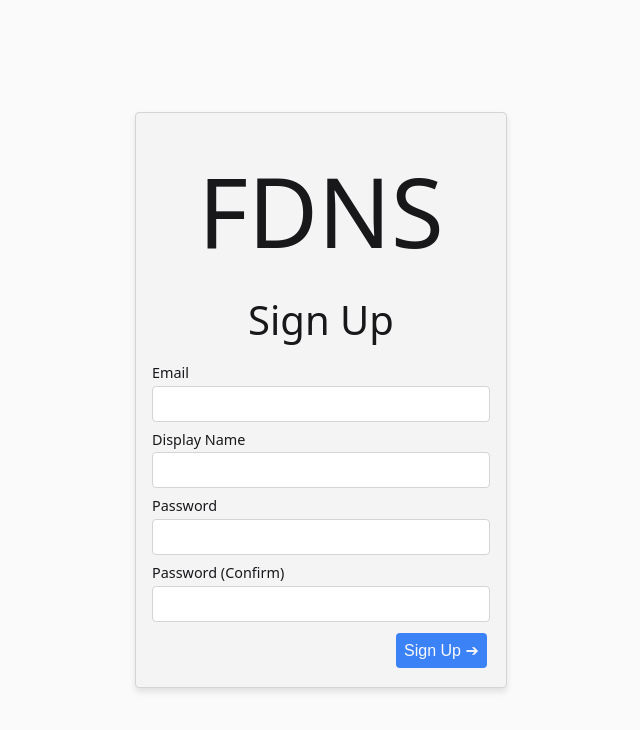
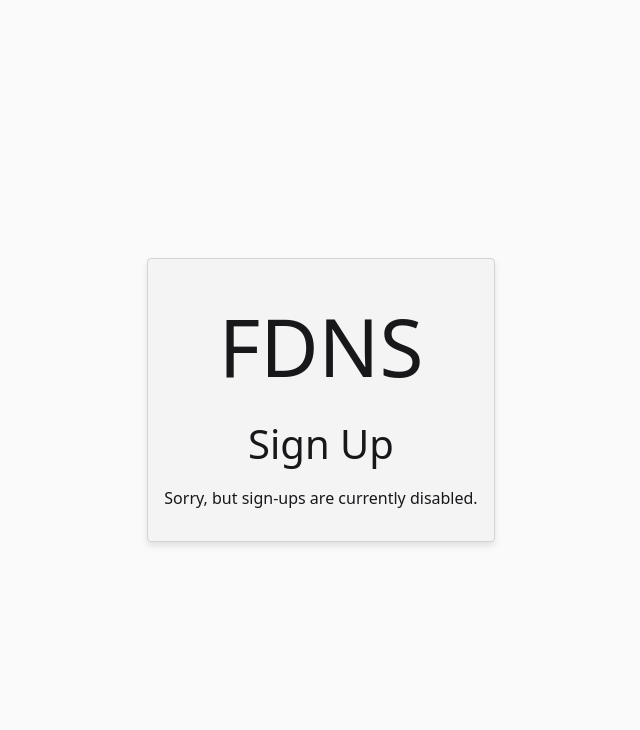
Before and after one commit to HOSTSdotTXT/hostsdottxt-web, a React (Create React App) app: page /signup in a window 1280 px wide. Shown: the top 730 px of the page, without its empty margins (319-959 px from the left). Built offline with nearby package versions, Linux system fonts and the light colour scheme; no server answers.

Commit message:
signup works

```diff
--- a/src/routes/Login.js
+++ b/src/routes/Login.js
@@ -35,7 +35,7 @@ const LoginCard = styled("div", {
 
 const Title = styled("h1", {
   textAlign: "center",
-  fontSize: "6em",
+  fontSize: "5em",
   margin: "1rem 0",
   fontWeight: 300,
 });
@@ -109,7 +109,7 @@ function Login(props) {
         });
       }
     });
-  }, 500);
+  }, 200);
 
   function onKeyPress(e) {
     if (e.key == "Enter") {
--- a/src/routes/SignUp.js
+++ b/src/routes/SignUp.js
@@ -1,6 +1,11 @@
-import {styled} from "@stitches/react";
+import { styled } from "@stitches/react";
 import Button from "../uikit/Button.js";
 import Input from "../uikit/Input.js"
+import { debounce } from "lodash";
+import { useState } from "react";
+import { useAuth } from "../hooks/useAuth.js";
+import { useNavigate } from "react-router-dom";
+import { useFeatures } from "../hooks/useFeatures.js";
 
 const Flex = styled("div", {
   display: "flex",
@@ -19,7 +24,7 @@ const LoginCard = styled("div", {
 
 const Title = styled("h1", {
   textAlign: "center",
-  fontSize: "6em",
+  fontSize: "5em",
   margin: "1rem 0",
   fontWeight: 300,
 });
@@ -45,22 +50,98 @@ const AlignRight = styled("div", {
 })
 
 export function SignUp() {
+  const [passwordsMatch, setPasswordsMatch] = useState(true);
+  const [emailValid, setEmailValid] = useState(true);
+  const auth = useAuth();
+  const features = useFeatures();
+  const navigate = useNavigate();
+
+  const checkPasswordsMatch = debounce((e) => {
+    const password = document.getElementById("password").value;
+    const passwordConfirm = document.getElementById("passwordConfirm").value;
+
+    if (password === "" || passwordConfirm === "") {
+      return;
+    }
+    if (password !== passwordConfirm) {
+      console.debug("passwords don't match");
+      setPasswordsMatch(false);
+    } else {
+      console.debug("passwords match");
+      setPasswordsMatch(true);
+    }
+  }, 200);
+
+  const checkEmailValid = debounce((e) => {
+    const email = e.target.value;
+
+    if (email === "") {
+      return;
+    }
+
+    const re = /.{1,64}@.{1,64}\..{1,64}/i
+    if (!re.test(email)) {
+      console.debug("email is invalid");
+      setEmailValid(false);
+    } else {
+      console.debug("email is valid");
+      setEmailValid(true);
+    }
+
+  }, 200);
+
+  const handleSubmit = () => {
+    fetch("/api/v1/users", {
+      method: "POST",
+      headers: {
+        "Content-Type": "application/json",
+      },
+      body: JSON.stringify({
+        email: document.getElementById("email").value.trim(),
+        password: document.getElementById("password").value.trim(),
+        display_name: document.getElementById("displayName").value.trim() ?? null,
+      }),
+    }).then((res) => {
+      if (res.status === 200) {
+        res.json().then((data) => {
+          auth.signin(data.token, () => {
+            navigate("/");
+          });
+        });
+      } else {
+        alert("Something went wrong!");
+      }
+    });
+  };
+
+  if (!features.signup) {
+    return (
+      <Flex>
+        <LoginCard>
+          <Title>FDNS</Title>
+          <Subtitle>Sign Up</Subtitle>
+          <p>Sorry, but sign-ups are currently disabled.</p>
+        </LoginCard>
+      </Flex>
+    )
+  }
+
   return (
     <Flex>
       <LoginCard>
         <Title>FDNS</Title>
         <Subtitle>Sign Up</Subtitle>
-        <StyledLabel for="email">Email</StyledLabel>
-        <Input id="email" type="email"></Input>
+        <StyledLabel for="email">Email {!emailValid && <span style={{ color: "red" }}>(!) email appears invalid</span>}</StyledLabel>
+        <Input id="email" onChange={checkEmailValid} type="email"></Input>
         <StyledLabel for="displayName">Display Name</StyledLabel>
         <Input id="displayName"></Input>
         <StyledLabel for="password">Password</StyledLabel>
-        <Input id="password" type="password"></Input>
-        <StyledLabel for="passwordConfirm">Password (Confirm)</StyledLabel>
-        <Input id="passwordConfirm" type="password"></Input>
+        <Input id="password" onChange={checkPasswordsMatch} type="password"></Input>
+        <StyledLabel for="passwordConfirm">Password (Confirm) {!passwordsMatch && <span style={{ color: "red" }}>(!) passwords don't match</span>}</StyledLabel>
+        <Input id="passwordConfirm" onChange={checkPasswordsMatch} type="password"></Input>
         <AlignRight>
-        { /* <Button secondary>Cancel</Button> */ }
-        <Button primary>Sign Up {'\u2794'}</Button>
+          { /* <Button secondary>Cancel</Button> */}
+          <Button onClick={handleSubmit} primary>Sign Up {'\u2794'}</Button>
         </AlignRight>
       </LoginCard>
     </Flex>
```
